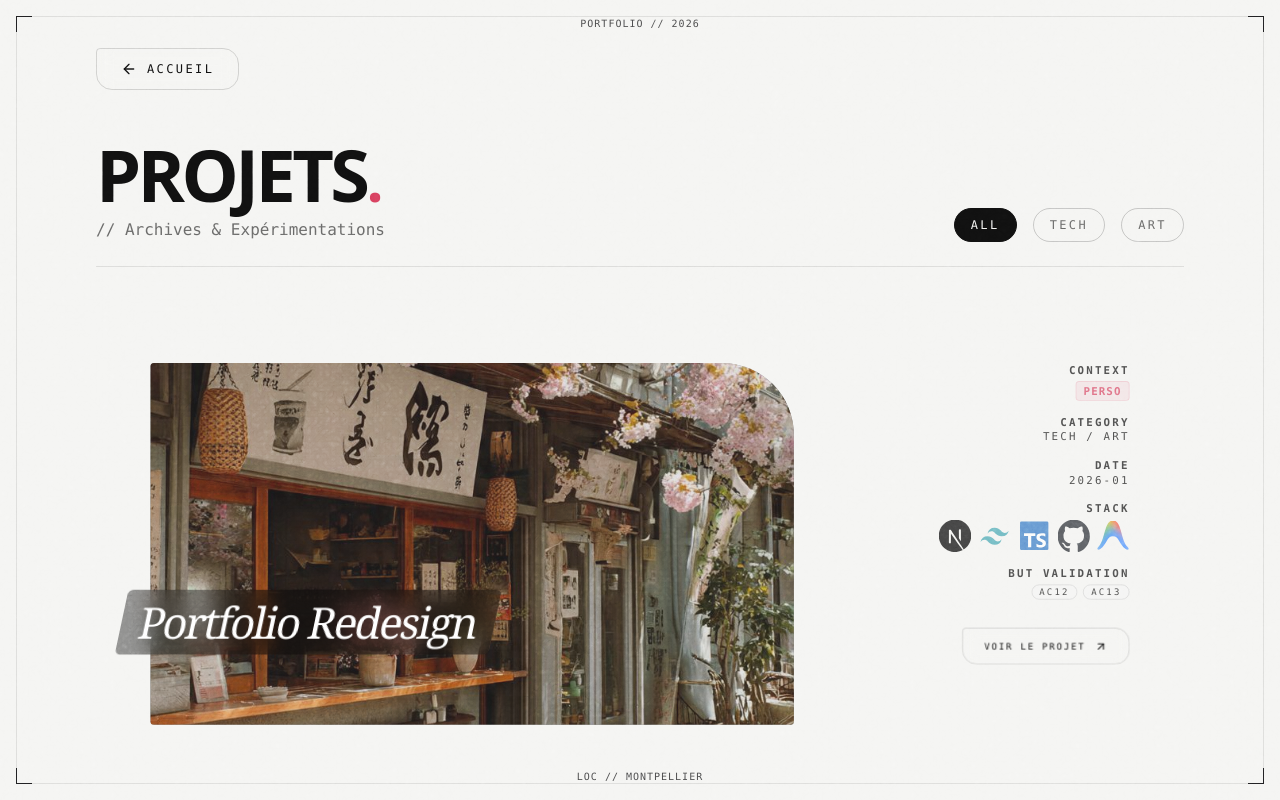
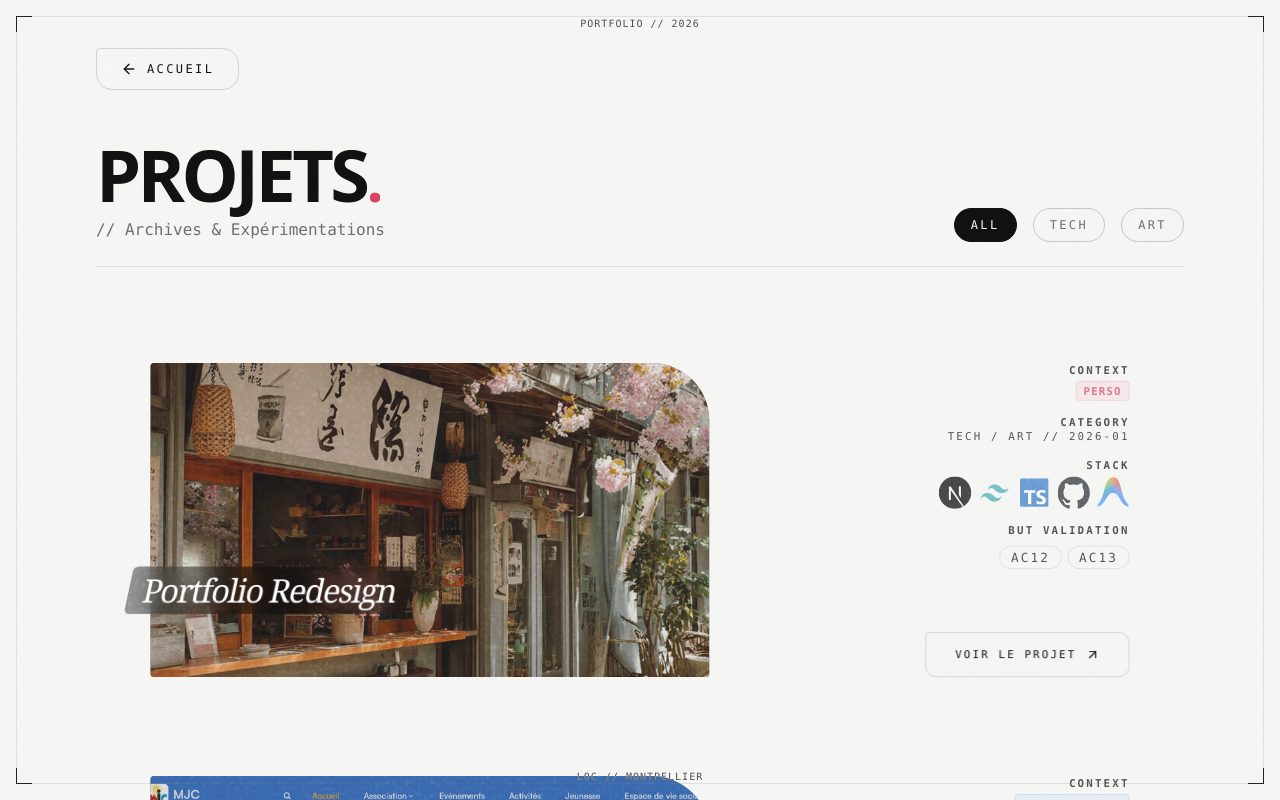
Before and after one commit to theodoredeboisseson/theodoredeboisseson.github.io, a Next.js app: page /projects in a window 1280 px wide. Shown: the top 800 px of the page. Built offline with nearby package versions, Linux system fonts and the light colour scheme; a web font is replaced by a local one.

Commit message:
feat(skills): Enhance Project related layout and interaction effects

```diff
--- a/app/Interfaces.tsx
+++ b/app/Interfaces.tsx
@@ -104,6 +104,8 @@ export interface SkillStickerProps {
     skill: Skill;
     hasLinkedData: boolean;
     onClick: () => void;
+    index?: number;
+    cols?: number;
 }
 export interface AboutSectionProps extends BaseSectionProps {
     seeking: {
--- a/app/components/sections/FeaturedProjects.tsx
+++ b/app/components/sections/FeaturedProjects.tsx
@@ -92,7 +92,7 @@ export default function FeaturedProjects({ id, projects }: FeaturedProjectsProps
                 <h2 className="section-title ml-6">
                     Featured projects<span className="text-primary">.</span>
                 </h2>
-                <Link href="/projects" className="group flex items-center gap-2 font-mono text-sm uppercase tracking-widest text-foreground hover:text-primary transition-colors mt-4 md:mt-0">
+                <Link href="/projects" className="btn-tactical rounded-tr-none hover:translate-x-2 hover:font-bold text-sm hover:text-primary mt-4 md:mt-0">
                     Index
                     <ArrowUpRight size={16} className="group-hover:translate-x-0.5 group-hover:-translate-y-0.5 transition-transform" />
                 </Link>
--- a/app/components/ui/ACTooltip.tsx
+++ b/app/components/ui/ACTooltip.tsx
@@ -2,7 +2,7 @@
 
 import acData from '@/data/ac_competences.json';
 
-import {AC, Competence} from '../../Interfaces';
+import { AC, Competence } from '../../Interfaces';
 
 interface ACTooltipProps {
     acString: string; // e.g. "AC11"
@@ -16,30 +16,15 @@ export default function ACTooltip({ acString, className = "" }: ACTooltipProps)
     // Try exact ID match first
     const matchedAc: AC | undefined = allAcs.find(ac => ac.id === acString);
 
-    // Fallback: If no match, just display the string cleanly.
-    if (!matchedAc) {
-        // Extracts "AC..." part for badge
     return (
-            <div className={`group/tooltip relative inline-block cursor-help ${className}`}>
-                <span className="font-mono text-[10px] px-2 py-0.5 border border-foreground/20 rounded-full bg-background/50 hover:bg-primary hover:text-white hover:border-transparent transition-all">
-                    {acString}
-                </span>
-                {/* Simple tooltip for full string */}
-                <div className="absolute bottom-full left-1/2 -translate-x-1/2 mb-2 w-max max-w-50 bg-black text-white text-xs p-2 rounded opacity-0 group-hover/tooltip:opacity-100 transition-opacity pointer-events-none z-50">
-                    {acString}
-                </div>
-            </div>
-        )
-    }
-
-    return (
-        <div className={`group/tooltip relative inline-block cursor-help ${className}`}>
-            <span className="font-mono text-[10px] px-2 py-0.5 border border-neutral-300 rounded-full bg-neutral-100/50 hover:bg-primary hover:text-white hover:border-transparent transition-all">
-                {matchedAc.id}
+        <div className="group/tooltip relative inline-block cursor-help">
+            <span className={`font-mono text-sm px-3 py-1 border border-neutral-300 rounded-full bg-neutral-100/50 hover:bg-primary hover:text-white hover:border-transparent transition-all ${className}`}>
+                {matchedAc?.id ?? acString}
             </span>
 
-            {/* Magazine Style Tooltip */}
+            {matchedAc && (
                 <div className="absolute bottom-full left-1/2 -translate-x-1/2 mb-2 w-64 bg-white border border-black/10 shadow-xl opacity-0 group-hover/tooltip:opacity-100 transition-opacity duration-200 pointer-events-none z-50 p-3 text-left">
+
                     <div className="flex flex-col gap-1">
                         <span className="font-mono text-[9px] text-primary uppercase tracking-widest">
                             {(() => {
@@ -51,13 +36,14 @@ export default function ACTooltip({ acString, className = "" }: ACTooltipProps)
                             {matchedAc.title}
                         </p>
                         <div className="h-px w-8 bg-black/10 my-1" />
-                    <p className="text-[10px] opacity-70 leading-relaxed font-sans">
+                        <p className="text-smol opacity-70 leading-relaxed font-sans">
                             {matchedAc.description}
                         </p>
                     </div>
-                {/* Tiny arrow */}
+
                     <div className="absolute top-full left-1/2 -translate-x-1/2 border-8 border-transparent border-t-white" />
                 </div>
+            )}
         </div>
     );
 }
--- a/app/components/ui/ProjectCard.tsx
+++ b/app/components/ui/ProjectCard.tsx
@@ -31,8 +31,8 @@ export default function ProjectCard({ project }: ProjectCardProps) {
             <div className="relative w-full grid grid-cols-1 lg:grid-cols-12 gap-4 lg:gap-8 items-start">
 
                 {/* Image Section */}
-                <Link href={`/projects/${project.slug}`} className="lg:col-span-8 relative block order-1">
-                    <div className="relative aspect-video w-full overflow-hidden rounded-tr-[2rem] lg:rounded-tr-[5rem] rounded-sm bg-black/50">
+                <Link href={`/projects/${project.slug}`} className="lg:col-span-7 relative block order-1">
+                    <div className="relative aspect-video w-full overflow-hidden rounded-tr-[2rem] lg:rounded-tr-[4rem] rounded-sm bg-black/50">
                         {project.image ? (
                             <div className="absolute inset-0 group-hover:scale-105 transition-transform duration-[1.5s] ease-out">
                                 <Image
@@ -56,9 +56,9 @@ export default function ProjectCard({ project }: ProjectCardProps) {
                     </div>
 
                     {/* Overlapping title + description — inside the image link */}
-                    <div className="absolute left-0 -bottom-2 lg:bottom-6 lg:-left-8 z-20 pointer-events-none w-full max-w-full pr-2 lg:pr-0">
-                        <h2 className="font-serif text-xl sm:text-2xl md:text-4xl lg:text-5xl tracking-tighter text-white leading-tight">
-                            <span className="inline-block bg-black/40 backdrop-blur-md px-2 lg:px-5 py-0.5 lg:py-1.5 -skew-x-12 rounded-md group-hover:translate-x-3 transition-transform duration-500 ease-out">
+                    <div className="absolute left-0 -bottom-2 lg:bottom-4 lg:-left-6 z-20 pointer-events-none w-full max-w-full pr-2 lg:pr-0">
+                        <h2 className="font-serif text-xl sm:text-2xl md:text-3xl lg:text-4xl tracking-tighter text-white leading-tight">
+                            <span className="inline-block bg-black/40 backdrop-blur-md px-2 lg:px-4 py-0.5 lg:py-1 -skew-x-12 rounded-md group-hover:translate-x-2 transition-transform duration-500 ease-out">
                                 {project.title}
                             </span>
                         </h2>
@@ -69,9 +69,8 @@ export default function ProjectCard({ project }: ProjectCardProps) {
                 </Link>
 
                 {/* Metadata Block — Desktop only (lg+) */}
-                <div className="hidden lg:flex lg:col-span-4 flex-col items-end justify-start text-right pt-0 order-2">
-                    <div className="text-label space-y-4 opacity-70 group-hover:opacity-100 transition-opacity duration-500 text-foreground flex flex-col">
-
+                <div className="hidden lg:flex lg:col-span-5 h-full flex-col items-end justify-between text-right pt-0 order-2 self-stretch">
+                    <div className="text-label space-y-4 opacity-70 group-hover:opacity-100 transition-opacity duration-500 text-foreground flex flex-col w-full">
                         <div className="flex flex-col">
                             <span className="font-bold">Context</span>
                             <span className="mt-1 flex justify-end">
@@ -81,12 +80,7 @@ export default function ProjectCard({ project }: ProjectCardProps) {
 
                         <div className="flex flex-col">
                             <span className="font-bold">Category</span>
-                            <span>{project.category}</span>
-                        </div>
-
-                        <div className="flex flex-col">
-                            <span className="font-bold">Date</span>
-                            <span>{project.date || '2025'}</span>
+                            <span>{project.category} // {project.date || '2025'}</span>
                         </div>
 
                         {/* Skills */}
@@ -107,8 +101,8 @@ export default function ProjectCard({ project }: ProjectCardProps) {
                         {project.ac_list && project.ac_list.length > 0 && (
                             <div className="flex flex-col items-end">
                                 <span className="font-bold mb-1">But validation</span>
-                                <div className="flex flex-wrap gap-1.5 justify-end">
-                                    {project.ac_list.map((ac) => (
+                                <div className="flex flex-wrap gap-1.5 justify-end mt-2">
+                                    {project.ac_list.slice(0, 4).map((ac) => (
                                         <div key={ac}>
                                             <ACTooltip acString={ac} />
                                         </div>
@@ -119,13 +113,13 @@ export default function ProjectCard({ project }: ProjectCardProps) {
                     </div>
 
                     {/* Tactical link button — desktop */}
-                    <div className="relative mt-8">
+                    <div className="relative self-end mt-4">
                         <Link
                             href={`/projects/${project.slug}`}
-                            className="btn-tactical rounded-2xl rounded-tl-sm group-hover:bg-foreground group-hover:text-background group-hover:border-transparent transition-all duration-300"
+                            className="btn-tactical text-xs px-8 py-4 rounded-tl-sm group-hover:bg-foreground group-hover:text-background group-hover:border-transparent hover:-translate-y-2 hover:font-bold"
                         >
                             <span>Voir le projet</span>
-                            <ArrowUpRight size={14} className="group-hover:translate-x-0.5 group-hover:-translate-y-0.5 transition-transform duration-300" />
+                            <ArrowUpRight size={16} className="group-hover:translate-x-0.5 group-hover:-translate-y-0.5 transition-transform duration-300" />
                         </Link>
                     </div>
                 </div>
```
Also changed, not shown: app/projects/[slug]/page.tsx (+38 -28 lines). Lines whose indentation alone changed are shown as unchanged.
